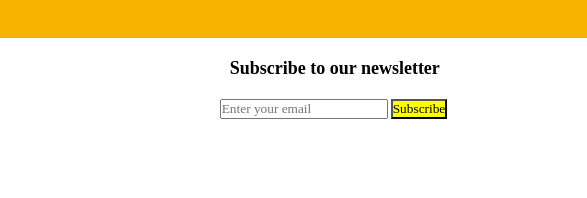
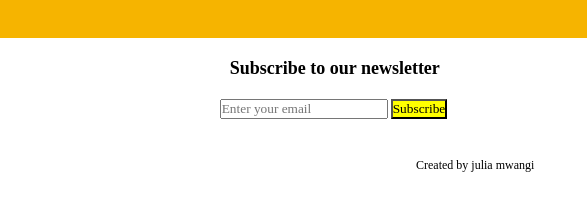
Before and after one commit to juliamwangi123/Burger-Palace, a plain HTML site: page index.html in a window 1280 px wide. Shown: the part 4572-4770 px from the top of the page, 693-1280 px from the left. Drawn offline with Linux system fonts and the light colour scheme.

Commit message:
make changes on README

```diff
--- a/css/style.css
+++ b/css/style.css
@@ -681,3 +681,11 @@ object-fit: contain;
     background-color: yellow;
     margin-left: -1px;
 }
+
+.name{
+
+    float: right;
+    color: black;
+    font-size: 11px;
+    margin-left: 400px;
+}
--- a/index.html
+++ b/index.html
@@ -334,7 +334,7 @@
             <i class="fab fa-instagram fa-icon"></i>
             <i class="fab fa-linkedin fa-icon"></i>
             </div>
-
+            <p class="name">Created by julia mwangi</p>
         </div>
 
     </div>
```
Also changed, not shown: 1 other file.
